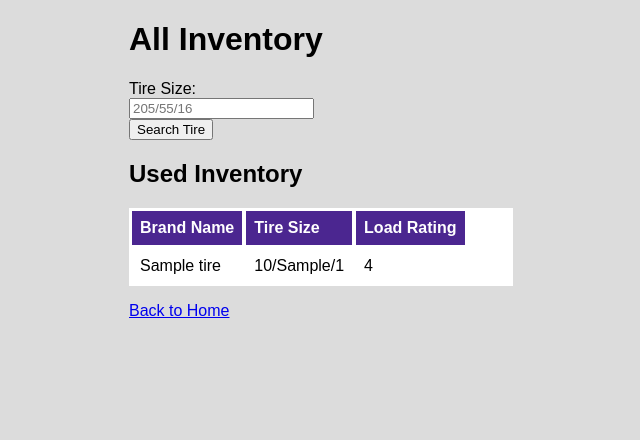
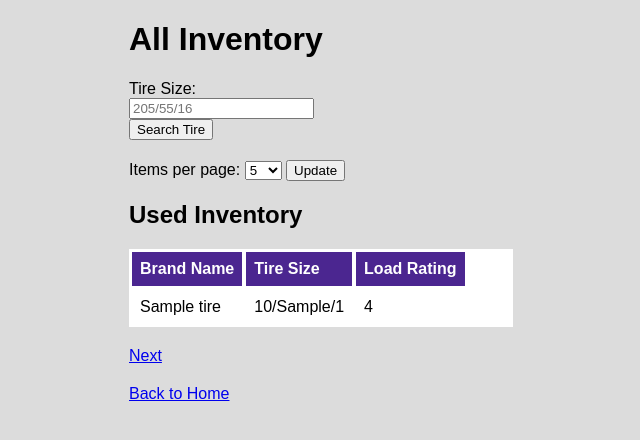
Before and after one commit to aaroncapron/Used-Inventory, a Flask app: template public/templates/show_inventory.html in a window 1280 px wide. Shown: the top 440 px of the page, without its empty margins (319-959 px from the left). Run offline with Flask 3, Linux system fonts and the light colour scheme; the template is opened without the code that fills it: most values are stand-ins (such as "Sample title", 1, 10 or a date in 2020).

Commit message:
adds number of pages in show_inventory page + page cleanliness

```diff
--- a/app.py
+++ b/app.py
@@ -124,8 +124,9 @@ def remove_tire():
 
     return render_template('remove.html', inventory=inventory, message=message)
 
-@app.route('/show_inventory', methods=['GET', 'POST'])
-def search():
+@app.route('/show_inventory', defaults={'page_num': 1})
+@app.route('/show_inventory/<int:page_num>', methods=['GET', 'POST'])
+def show_inventory(page_num):
     auth = request.authorization
     global inventory
     if not authenticate(auth):
@@ -133,7 +134,7 @@ def search():
 
     results = []
     if request.method == 'POST':
-        # getter
+        # tire size getter
         tire_size = request.form.get('tire_size')
 
         # splits the tire size into section_width, aspect_ratio, and rim_size
@@ -142,7 +143,17 @@ def search():
         # searches inventory for matching tires
         results = [tire for tire in inventory if section_width - 30 <= int(tire['section_width']) <= section_width + 30 and aspect_ratio - 15 <= int(tire['aspect_ratio']) <= aspect_ratio + 15]
 
-    return render_template('show_inventory.html', inventory=inventory)
+    # gets number of items per page from request, defaults to 10
+    items_per_page = request.args.get('items_per_page', 10, type=int)
+
+    # calculates start and end indices for items on page
+    start = (page_num - 1) * items_per_page
+    end = start + items_per_page
+
+    # page items getter
+    page_items = inventory[start:end]
+
+    return render_template('show_inventory.html', inventory=page_items, page_num=page_num)
 
 @app.route('/logout')
 def logout():
--- a/public/templates/show_inventory.html
+++ b/public/templates/show_inventory.html
@@ -28,6 +28,10 @@
         background-color: white;
         color: black;
         }
+        .space {
+            margin-top: 20px;
+            margin-bottom: 20px;
+        }
     </style>
 </head>
 <body>
@@ -38,6 +42,17 @@
         <label for="tire_size">Tire Size:</label><br>
         <input type="text" id="tire_size" name="tire_size" placeholder="205/55/16" required><br>
         <input type="submit" value="Search Tire">
+    </form>
+
+    <!-- number of items per page -->
+    <form action="/show_inventory" method="get" class="center space">
+        <label for="items_per_page">Items per page:</label>
+        <select name="items_per_page" id="items_per_page">
+            <option value="5">5</option>
+            <option value="10">10</option>
+            <option value="25">25</option>
+        </select>
+        <input type="submit" value="Update">
     </form>
 
     <!-- all inventory -->
@@ -61,6 +76,14 @@
         {% endfor %}
     </table>
 
-    <p class="center"><a href="/">Back to Home</a></p>
+    <!-- navigation -->
+    <div class="center space">
+        {% if page_num > 1 %}
+            <a href="{{ url_for('show_inventory', page_num=page_num-1) }}">Previous</a>
+        {% endif %}
+        <a href="{{ url_for('show_inventory', page_num=page_num+1) }}">Next</a>
+    </div>
+
+    <p class="center space"><a href="/">Back to Home</a></p>
 </body>
 </html>
```
